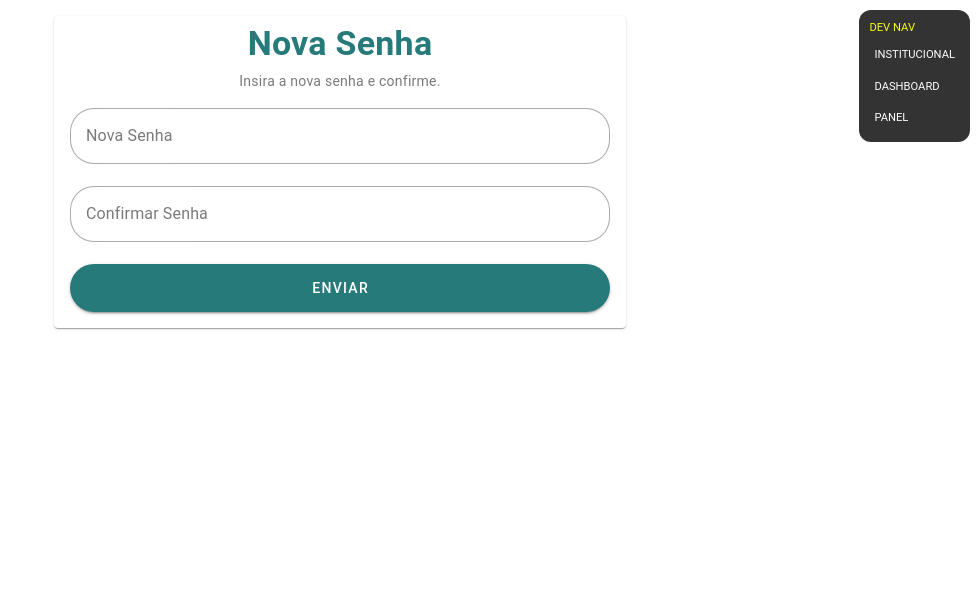
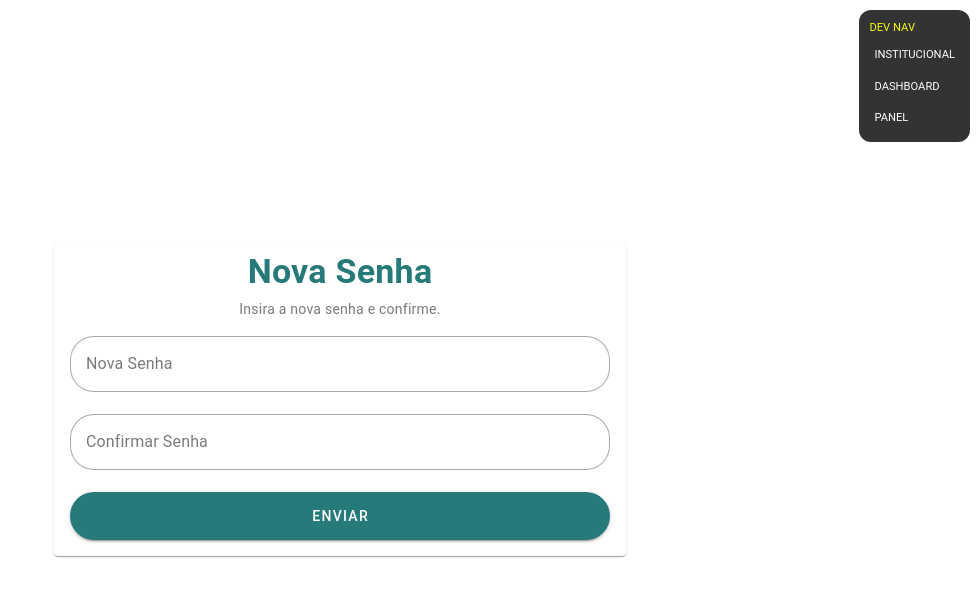
Before and after one commit to fabricadesoftware-ifc/fabricaPainel_frontEnd, a Vue app: page /auth/reset-password in a window 1280 px wide. Shown: the top 596 px of the page, without its empty margins (300-1280 px from the left). Built offline with nearby package versions, Linux system fonts and the light colour scheme.

Commit message:
fix: align reset password page

```diff
--- a/src/pages/auth/reset-password/index.vue
+++ b/src/pages/auth/reset-password/index.vue
@@ -66,7 +66,7 @@ const resetPassword = async () => {
 </script>
 
 <template>
-  <v-container>
+  <v-container class="w-100 h-100 d-flex justify-center align-center">
     <v-row>
       <v-col cols="12" md="6" class="mx-auto">
         <v-card>
```
